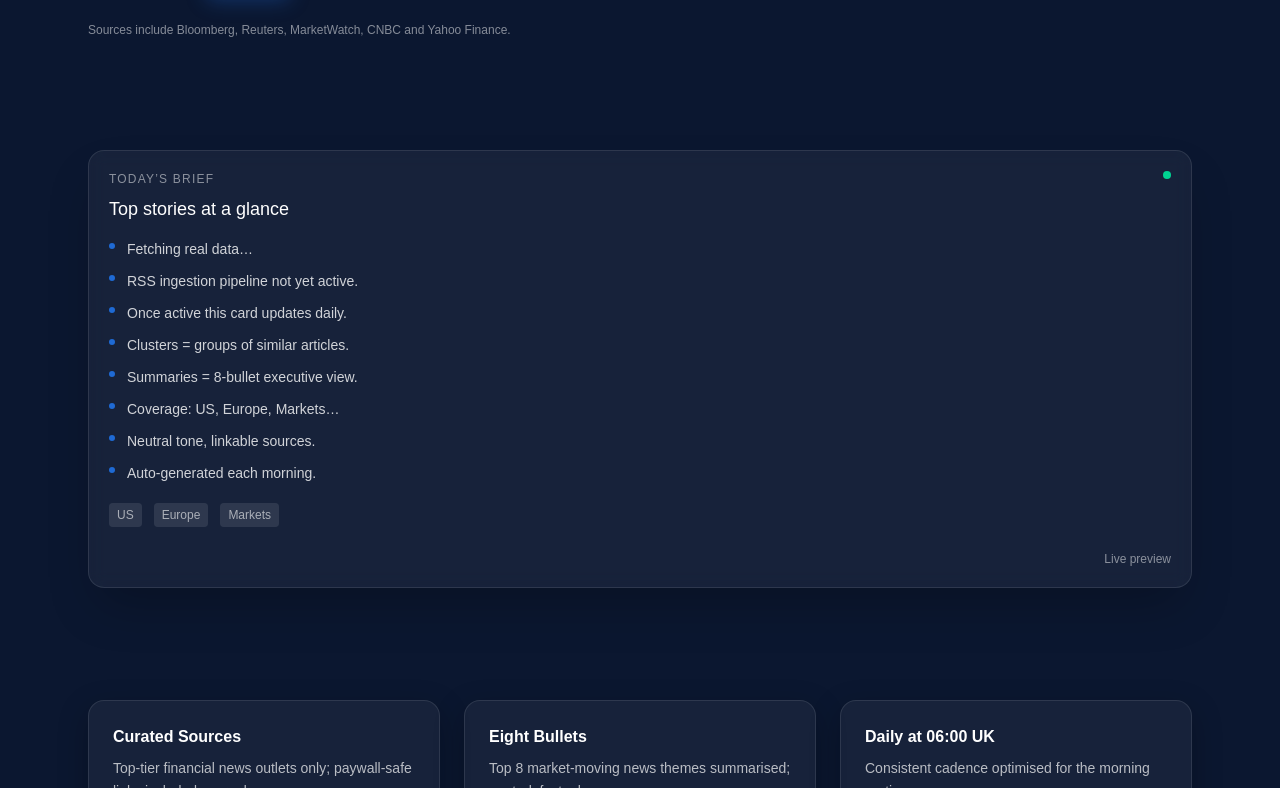
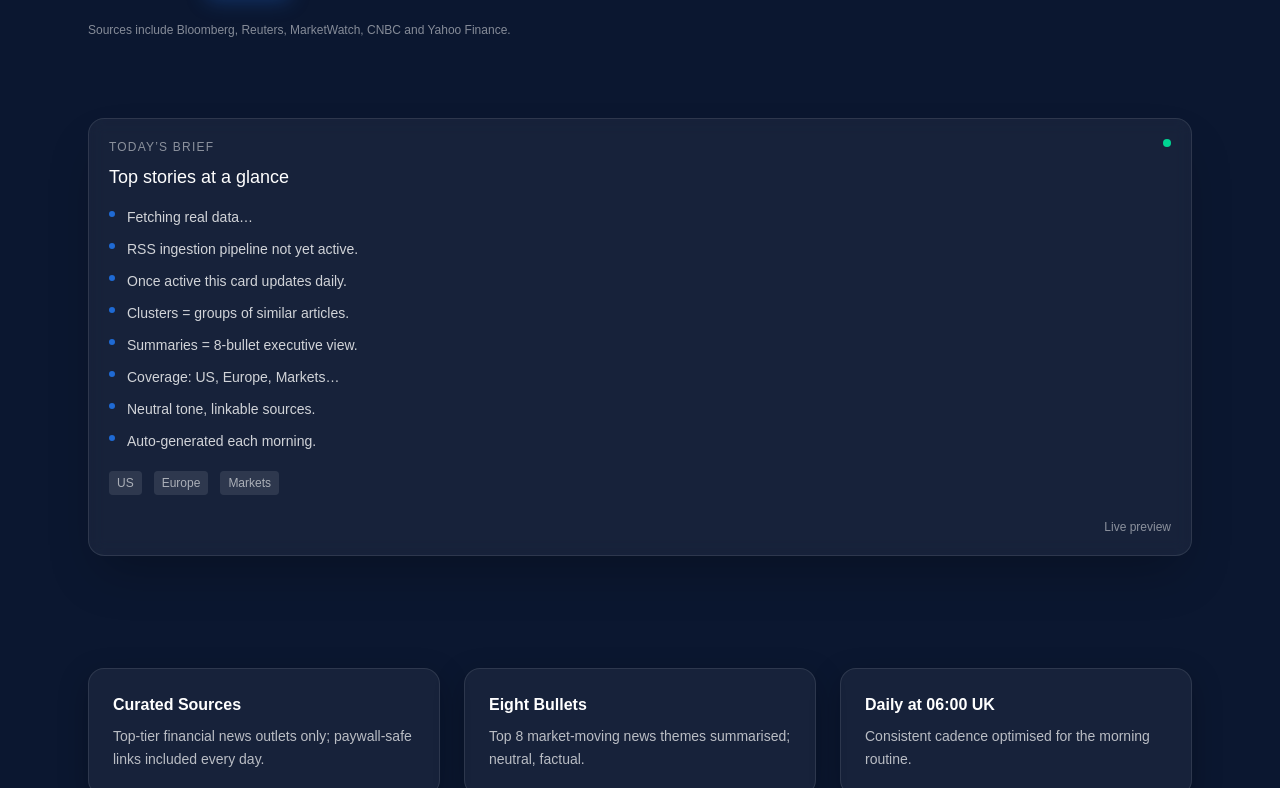
Before and after one commit to am1984/antishmanna-site, a Next.js app: page / in a window 1280 px wide. Shown: the part 519-1307 px from the top of the page. Built offline with nearby package versions, Linux system fonts and the light colour scheme; no server answers; the database is empty.

Commit message:
more pane adjustment

```diff
--- a/app/page.tsx
+++ b/app/page.tsx
@@ -100,7 +100,7 @@ export default async function Home() {
           <div />
 
           {/* Pane placed as its own grid item that spans both columns */}
-          <div className="mt-16 md:col-span-2 w-full">
+          <div className="mt-8 md:col-span-2 w-full">
             <div className="relative rounded-2xl border border-white/10 bg-white/5 p-5 shadow-2xl backdrop-blur">
               <div className="absolute right-5 top-5 h-2 w-2 rounded-full bg-emerald-400" />
               <p className="text-xs uppercase tracking-widest text-white/50">
```
